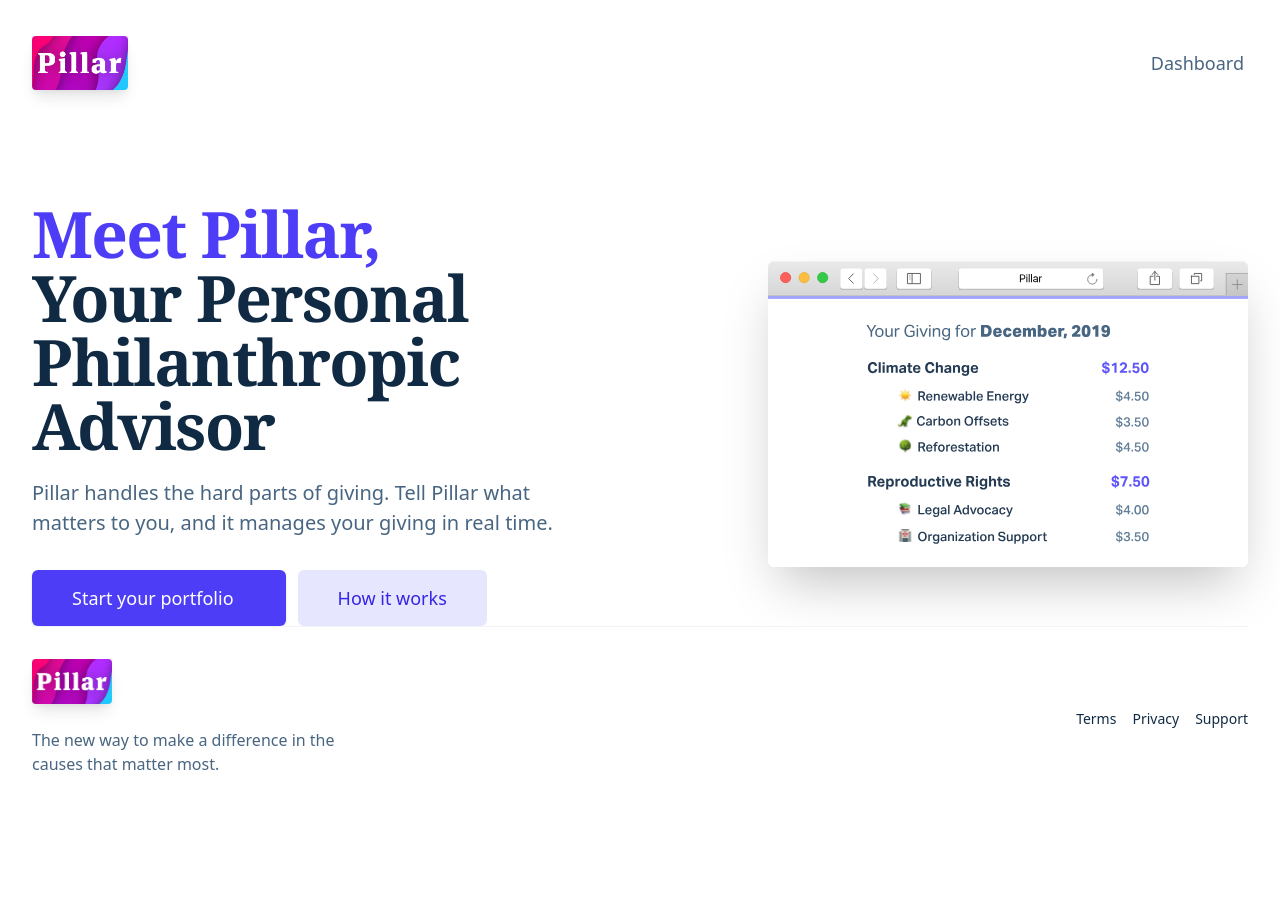
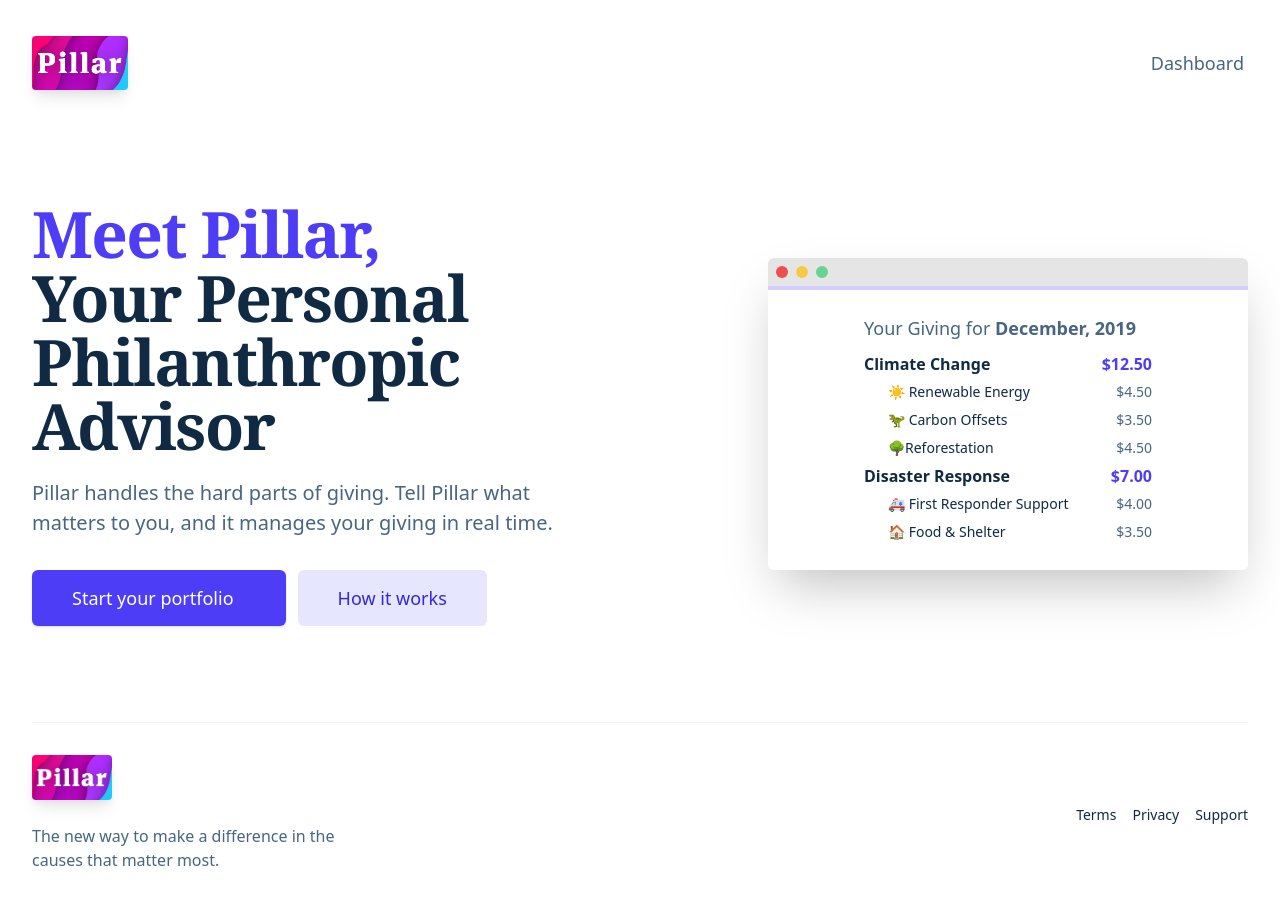
Before and after one commit to oscarnewman/pillar-web, a Next.js app: page / in a window 1280 px wide. Shown: the top 904 px of the page. Before the commit the page ends 840 px from the top, so only its background shows below. Built offline with nearby package versions, Linux system fonts and the light colour scheme; some icons are missing; a web font is replaced by a local one; what @tailwindcss/custom-forms would draw is missing.

Commit message:
browser mockup

```diff
--- /dev/null
+++ b/src/components/DashMockup.tsx
@@ -0,0 +1,53 @@
+import BrowserFrame from './ui/BrowserFrame'
+
+const DashMockup = () => {
+  return (
+    <BrowserFrame>
+      <div className="w-full h-full bg-page-primary dark:bg-gray-darkest leading-7">
+        <div className="bg-fg-accent h-1 w-full opacity-25"></div>
+        <div className="px-24 my-6">
+          <h2 className="text-lg text-fg-secondary">
+            Your Giving for <strong>December, 2019</strong>
+          </h2>
+          <div className="h-2"></div>
+
+          <div className="flex justify-between items-center">
+            <p className="font-bold">Climate Change</p>
+            <p className="font-bold text-fg-accent">$12.50</p>
+          </div>
+          <div className="pl-6 text-sm font-medium">
+            <div className="flex justify-between items-center">
+              <p>☀️ Renewable Energy</p>
+              <p className="text-fg-secondary">$4.50</p>
+            </div>
+            <div className="flex justify-between items-center">
+              <p>🦖 Carbon Offsets</p>
+              <p className="text-fg-secondary">$3.50</p>
+            </div>
+            <div className="flex justify-between items-center">
+              <p>🌳Reforestation</p>
+              <p className="text-fg-secondary">$4.50</p>
+            </div>
+          </div>
+
+          <div className="flex justify-between items-center">
+            <p className="font-bold">Disaster Response</p>
+            <p className="font-bold text-fg-accent">$7.00</p>
+          </div>
+          <div className="pl-6 text-sm font-medium">
+            <div className="flex justify-between items-center">
+              <p>🚑 First Responder Support </p>
+              <p className="text-fg-secondary">$4.00</p>
+            </div>
+            <div className="flex justify-between items-center">
+              <p>🏠 Food & Shelter</p>
+              <p className="text-fg-secondary">$3.50</p>
+            </div>
+          </div>
+        </div>
+      </div>
+    </BrowserFrame>
+  )
+}
+
+export default DashMockup
--- /dev/null
+++ b/src/components/ui/BrowserFrame.tsx
@@ -0,0 +1,30 @@
+const BrowserFrame: React.SFC = ({ children }) => {
+  return (
+    <div className="shadow-2xl rounded-md overflow-hidden flex flex-col items-center">
+      <Chrome />
+      {children}
+    </div>
+  )
+}
+
+const Chrome = () => (
+  <div className="light:bg-white px-2 py-2 flex chrome w-full">
+    <div className="w-3 h-3 rounded-full bg-red-400 mr-2"></div>
+    <div className="w-3 h-3 rounded-full bg-yellow-400 mr-2"></div>
+    <div className="w-3 h-3 rounded-full bg-green-400"></div>
+
+    <style jsx>{`
+      .chrome {
+        background: #e5e5e5;
+      }
+
+      @screen dark {
+        .chrome {
+          background: #424445;
+        }
+      }
+    `}</style>
+  </div>
+)
+
+export default BrowserFrame
--- a/src/components/ui/Nav.tsx
+++ b/src/components/ui/Nav.tsx
@@ -11,7 +11,7 @@ const NavLink: React.SFC<{ href: string }> = ({ href, children }) => (
 const Nav = () => {
   return (
     <nav>
-      <div className="bar dark:bg-purple-600 h-1 block w-full bg-cover bg-center" />
+      <div className="bar dark:bg-fg-accent h-1 block w-full bg-cover bg-center" />
       <div className="container px-4 sm:px-6 lg:px-8 py-8 flex justify-between items-center">
         <Logo />
 
--- a/src/pages/index.tsx
+++ b/src/pages/index.tsx
@@ -5,6 +5,8 @@ import cn from 'classnames'
 import PrimaryButton from '../components/ui/PrimaryButton'
 import SecondaryButton from '../components/ui/SecondaryButton'
 import Footer from '../components/ui/Footer'
+import BrowserFrame from '../components/ui/BrowserFrame'
+import DashMockup from '../components/DashMockup'
 
 const Home = () => (
   <div className="min-h-full flex flex-col">
@@ -17,7 +19,7 @@ const Home = () => (
 )
 
 const Hero = () => (
-  <div className="">
+  <div className="pb-24">
     <div className="mt-10 flex flex-col lg:items-center lg:flex-row container px-4 sm:mt-12 sm:px-6 md:mt-16 lg:mt-20 lg:px-8 xl:mt-28">
       <div className="sm:text-center lg:text-left order-2">
         <h2 className="font-display text-4xl text-fg-accent tracking-tight leading-10 sm:text-5xl sm:leading-none md:text-6xl font-extrabold">
@@ -57,11 +59,14 @@ const Hero = () => (
           'lg:pl-24 lg:mt-0 lg:mb-0 lg:max-w-xl lg:w-full',
         )}
       >
-        <img
-          src="/mockup.svg"
-          alt="Pillar Dashbaord Illustration"
-          className="shadow-2xl block w-full rounded-md"
-        />
+        {/* <BrowserFrame>
+          <img
+            src="/mockup.svg"
+            alt="Pillar Dashbaord Illustration"
+            className="shadow-2xl block w-full rounded-md"
+          />
+        </BrowserFrame> */}
+        <DashMockup />
       </div>
     </div>
   </div>
--- a/src/resources/styles/theme.css
+++ b/src/resources/styles/theme.css
@@ -9,8 +9,9 @@
 
 @media (prefers-color-scheme: dark) {
   :root {
+    --page-primary: #22222d;
     --page-primary: theme('colors.gray.900');
-    --page-secondary: theme('colors.gray.700');
+    --page-secondary: theme('colors.gray.800');
 
     --fg-primary: theme('colors.white');
     --fg-secondary: theme('colors.gray.300');
@@ -21,3 +22,10 @@
 body {
   @apply bg-page-primary text-fg-primary;
 }
+
+* {
+  font-weight: inherit;
+  text-rendering: optimizeLegibility;
+  appearance: none;
+  @apply antialiased appearance-none;
+}
--- a/tailwind.config.js
+++ b/tailwind.config.js
@@ -84,6 +84,7 @@ module.exports = {
           '700': '#334E68',
           '800': '#243B53',
           '900': '#102A43',
+          darkest: '#16111d',
         },
         'light-blue': {
           '50': '#E3F8FF',
```
